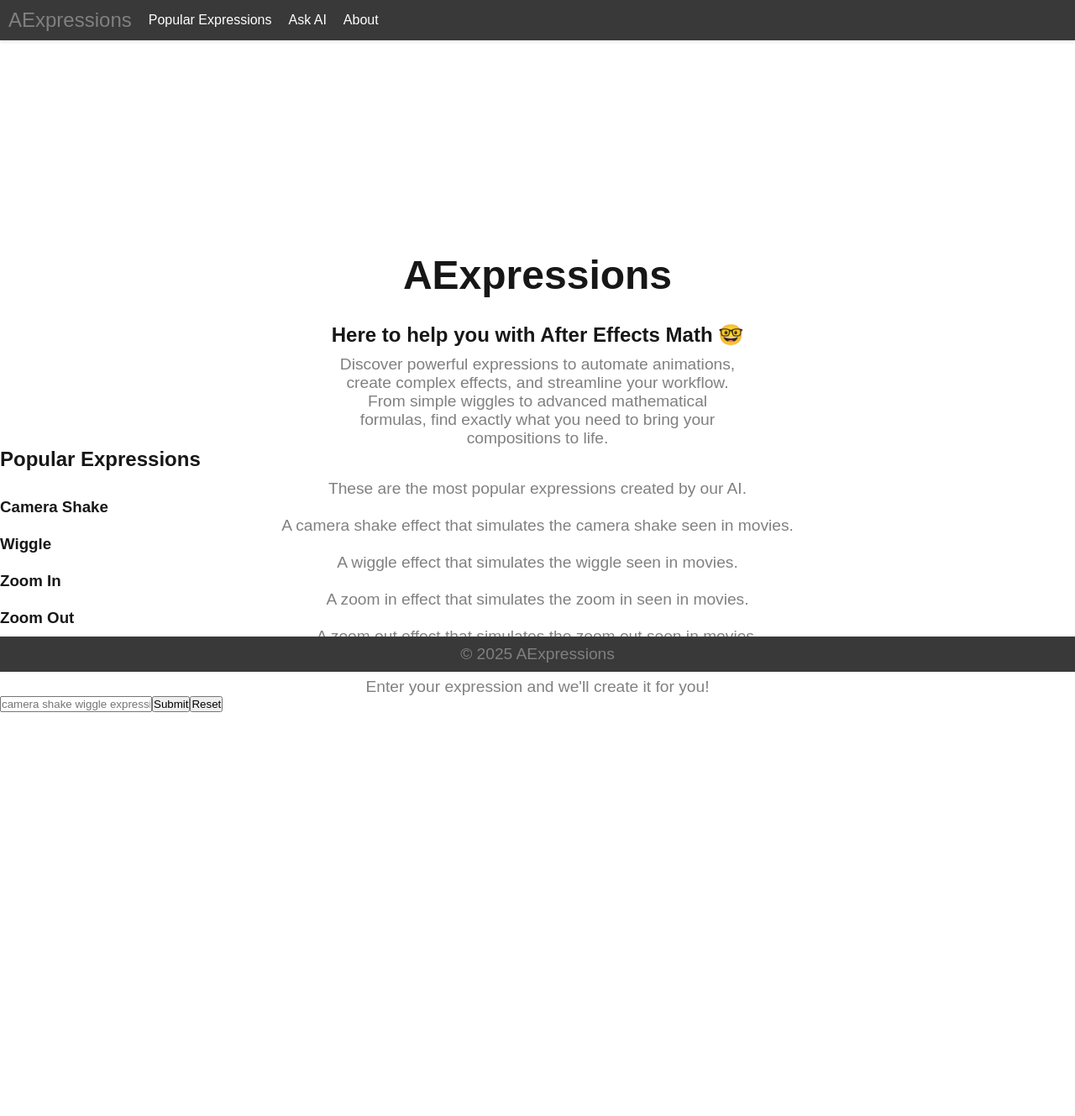
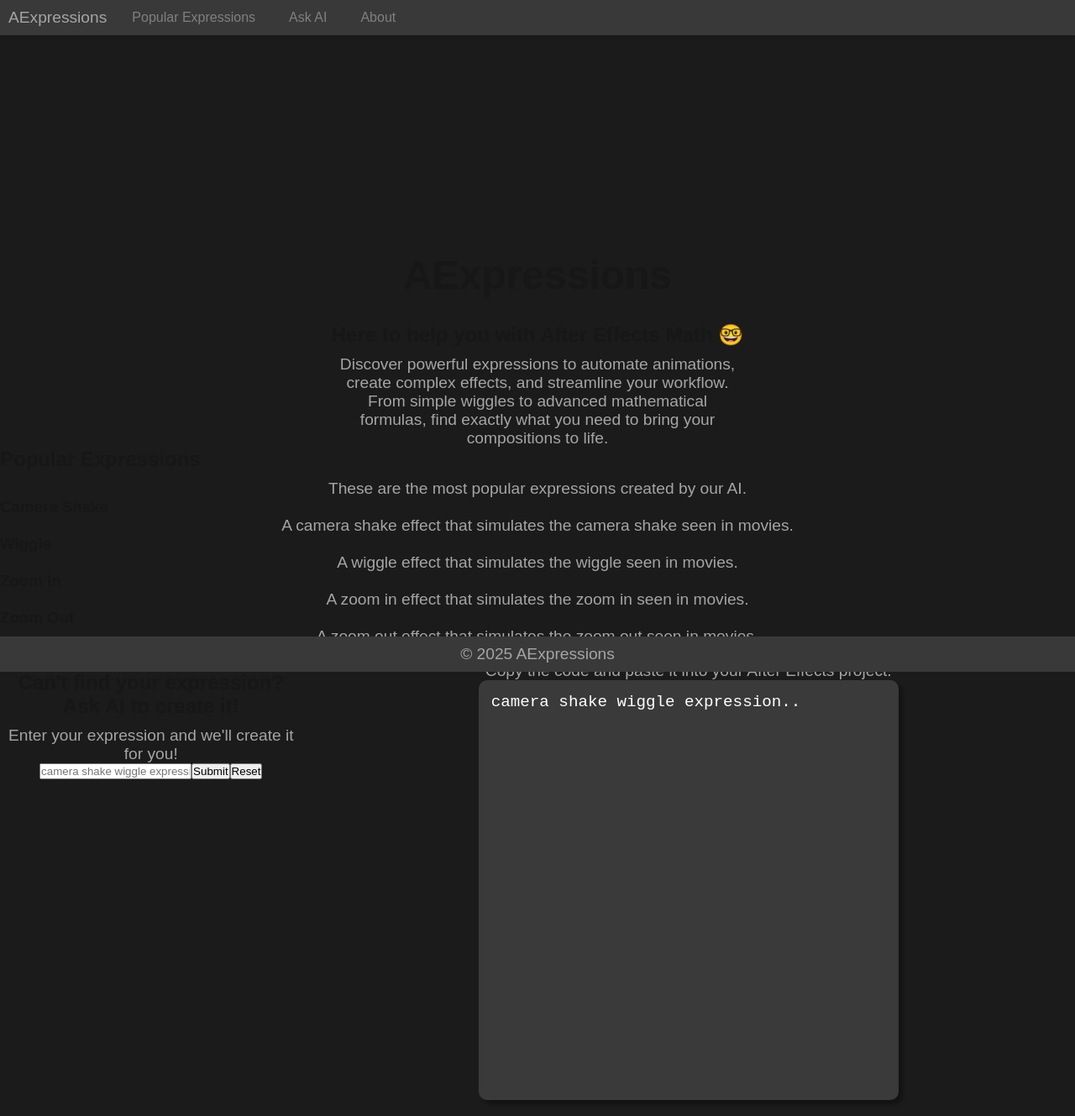
Before and after one commit to dakshshahani/aexpressions, a Next.js app: page / in a window 1280 px wide. Shown: the whole page at 84% size. Before the commit the page ends 848 px from the top, so only its background shows below. Built offline with nearby package versions, Linux system fonts and the light colour scheme; a web font is replaced by a local one.

Commit message:
split by modules css

```diff
--- a/src/app/page.js
+++ b/src/app/page.js
@@ -5,6 +5,7 @@
 import Footer from '../components/footer';
 import ChatPage from '../components/chatPage';
 import PopularExpressions from '../components/popularExpressions';
+
 export default function Home() {
   return ( <div>
      <Navbar />
--- a/src/components/chatPage.jsx
+++ b/src/components/chatPage.jsx
@@ -1,8 +1,10 @@
 import React from 'react';
+import styles from '../styles/chatPage.module.css';
 
 export default function ChatPage() {
   return (
-    <div className='chat-page'>
+    <div className={styles.chatBox}>
+        <div className={styles.chatTextLeft}>
         <h2>Can't find your expression? Ask AI to create it!</h2>
         <p>Enter your expression and we'll create it for you!</p>
         <form>
@@ -10,6 +12,15 @@
             <button type='submit'>Submit</button>
             <button type='reset'>Reset</button>
         </form>
+        </div>
+        <div className={styles.codeContainer}>
+        <p>Copy the code and paste it into your After Effects project.</p>
+        <div className={styles.code}>
+            <code>
+                <p>camera shake wiggle expression..</p>
+            </code>
+        </div>
+        </div>
     </div>
   );
 }
--- a/src/components/footer.jsx
+++ b/src/components/footer.jsx
@@ -1,8 +1,9 @@
 import React from 'react';
+import styles from '../styles/footer.module.css';
 
 export default function Footer() {
   return (
-    <footer className="footer">
+    <footer className={styles.footer}>
       <p>© {new Date().getFullYear()} AExpressions</p>
     </footer>
   );
--- a/src/components/intro.js
+++ b/src/components/intro.js
@@ -1,9 +1,11 @@
+import styles from '../styles/intro.module.css';
+
 export default function Intro() {
   return (
-    <div className="intro">
+    <div className={styles.intro}>
       <h1>AExpressions</h1>
       <h2>Here to help you with After Effects Math 🤓</h2>
-      <p className="intro-text">
+      <p className={styles.introText}>
       Discover powerful expressions to automate animations, create complex effects, and streamline your workflow. From simple wiggles to advanced mathematical formulas, find exactly what you need to bring your compositions to life. </p>
     </div>
   );
--- a/src/components/navbar.js
+++ b/src/components/navbar.js
@@ -1,18 +1,18 @@
 import React from "react";
-
+import styles from '../styles/navbar.module.css';
 export default function Navbar() {
   return (
-    <nav className="navbar">
-      <div className="navbar-content">
-        <p className="navbar-title">AExpressions</p>
-        <div className="navbar-links">
-            <a href="/popularExpressions" className="navbar-link">
+    <nav className={styles.navbar}>
+      <div className={styles.navbarContent}>
+        <p className={styles.navbarTitle}>AExpressions</p>
+        <div className={styles.navbarLinks}>
+            <a href="/popularExpressions" className={styles.navbarLink}>
               Popular Expressions
             </a>
-            <a href="/chat" className="navbar-link">
+            <a href="/chat" className={styles.navbarLink}>
             Ask AI
-          </a>
-          <a href="/about" className="navbar-link">
+            </a>
+            <a href="/about" className={styles.navbarLink}>
             About
           </a>
         </div>
--- /dev/null
+++ b/src/styles/chatPage.module.css
@@ -0,0 +1,43 @@
+.chatBox{
+    display: flex;
+    flex-direction: row;
+    align-items: center;
+    justify-content: center;
+    height: 70vh;
+    width: 100vw;
+    display: flex;
+
+}
+
+
+.chatTextLeft{
+    width: 500px;
+    height: 500px;
+    text-align: center;
+
+}
+
+
+.codeContainer{
+    display: flex;
+    flex-direction: column;
+    align-items: center;
+    justify-content: center;
+    height: 100vh;
+    width: 100vw;
+}
+
+.code{
+    width: 500px;
+    height: 500px;
+    background-color: rgb(58, 58, 58);
+    border-radius: 10px;
+    box-shadow: 5px 5px 4px rgba(0, 0, 0, 0.3);
+}
+
+.code p{
+    color: white;
+    text-align: left;
+    padding: 15px;
+
+}
--- /dev/null
+++ b/src/styles/footer.module.css
@@ -0,0 +1,11 @@
+.footer {
+    background-color: #393939;
+    padding: 10px;
+    text-align: center;
+    color: white;
+    position: fixed;
+    bottom: 0;
+    left: 0;
+    width: 100%;
+    z-index: 10;
+  }
--- a/src/styles/globals.css
+++ b/src/styles/globals.css
@@ -1,8 +1,6 @@
-.intro {
-    text-align: center;
-    margin-top: 300px;
+body{
+    background-color: rgb(27, 27, 27);
 }
-
 h1{
     font-size: 3rem;
     margin-bottom: 30px;
@@ -16,61 +14,6 @@
 }
 p{
     font-size: 1.2rem;
-    color: gray;
+    color: rgb(165, 165, 165);
     text-align: center;
 }
-
-.intro-text{
-    padding: 0 400px;
-}
-
-.navbar {
-    display: flex;
-    justify-content: space-between;
-    align-items: center;
-    padding: 10px;
-    background-color: #393939;
-    box-shadow: 0 2px 4px rgba(0, 0, 0, 0.1);
-    position: fixed;
-    top: 0;
-    left: 0;
-    width: 100%;
-    z-index: 10;
-  }
-
-  .navbar-content {
-    display: flex;
-    justify-content: space-between;
-    align-items: center;
-  }
-
-  .navbar-title {
-    font-size: 1.5rem;
-    margin-right: 20px;
-  }
-
-  .navbar-links {
-    display: flex;
-  }
-
-  .navbar-link {
-    margin-right: 20px;
-    color: white;
-    text-decoration: none;
-  }
-
-  .navbar-link:hover {
-    color: white;
-  }
-
-  .footer {
-    background-color: #393939;
-    padding: 10px;
-    text-align: center;
-    color: white;
-    position: fixed;
-    bottom: 0;
-    left: 0;
-    width: 100%;
-    z-index: 10;
-  }
--- /dev/null
+++ b/src/styles/intro.module.css
@@ -0,0 +1,8 @@
+.intro {
+    text-align: center;
+    margin-top: 300px;
+}
+
+.introText{
+    padding: 0 400px;
+}
--- /dev/null
+++ b/src/styles/navbar.module.css
@@ -0,0 +1,39 @@
+.navbar {
+    display: flex;
+    justify-content: space-between;
+    align-items: center;
+    padding: 10px;
+    background-color: #393939;
+    box-shadow: 0 2px 4px rgba(0, 0, 0, 0.1);
+    position: fixed;
+    top: 0;
+    left: 0;
+    width: 100%;
+    z-index: 10;
+  }
+
+.navbarContent {
+    display: flex;
+    justify-content: space-between;
+    align-items: center;
+  }
+
+.navbarTitle {
+    margin-right: 30px;;
+}
+
+.navbarLinks {
+    display: flex;
+    align-items: center;
+    gap: 20px;
+}
+
+.navbarLink {
+    margin-right: 20px;
+    text-decoration: none;
+    color: grey;
+}
+
+.navbarLink:hover {
+    color: white;
+}
```
Also changed, not shown: src/styles/card.modules.css (added).
